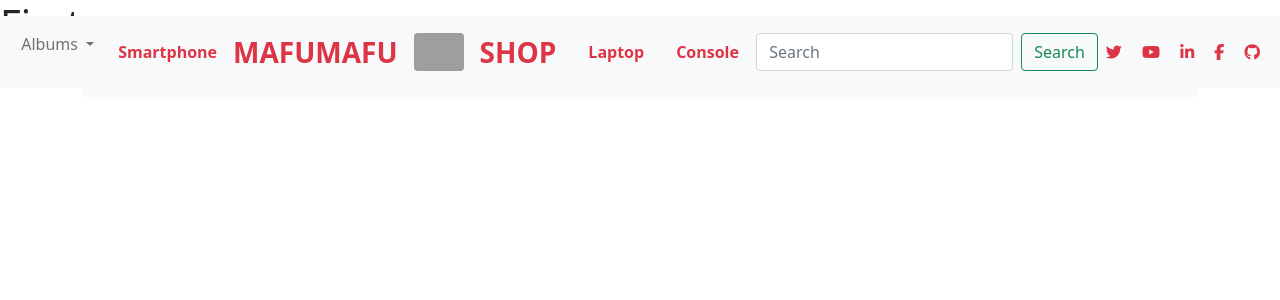
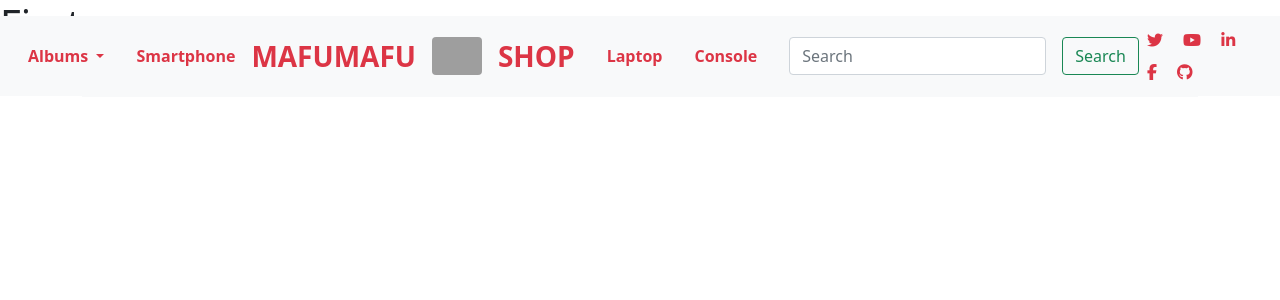
Before and after one commit to MafuSora/PROGRAM, a Django app: page /firstpage/ in a window 1280 px wide. Shown: the top 300 px of the page. Run offline with Django 3.2, Linux system fonts and the light colour scheme; some libraries are stand-ins or nearby versions; grey boxes are pictures that could not be loaded.

Commit message:
vfkbklfgn

```diff
--- a/firstweb/templates/navbar.html
+++ b/firstweb/templates/navbar.html
@@ -9,10 +9,10 @@
         <div class="collapse navbar-collapse" style="justify-content: center;" id="navbarTogglerDemo03">
             <ul class="navbar-nav text-danger">
                 <li class="nav-item dropdown">
-                    <a class="nav-link dropdown-toggle show" href="#" id="navbarDropdownMenuLink" role="button" data-bs-toggle="dropdown" aria-expanded="false">
+                    <a class="nav-link dropdown-toggle show text-danger fw-bolder m-2" href="#" id="dropdownMenuButton1" role="button" data-bs-toggle="dropdown" aria-expanded="true">
                         Albums
                     </a>
-                        <ul class="dropdown-menu " aria-labelledby="navbarDropdownMenuLink" >
+                        <ul class="dropdown-menu text-danger fw-normal m-2" aria-labelledby="dropdownMenuButton1" >
                         <li><a class="dropdown-item" href="#">Kagurairo</a></li>
                         <li><a class="dropdown-item" href="#">Ashitairo</a></li>
 
@@ -37,7 +37,7 @@
         </div>
         <div class="col-2" style="height:auto; width: auto; ">
             <form class="d-flex">
-                <input class="form-control me-2" type="search" placeholder="Search" aria-label="Search">
+                <input class="form-control mx-3" type="search" placeholder="Search" aria-label="Search">
                 <button class="btn btn-outline-success" type="submit">Search</button>
             </form>
         </div>
```
